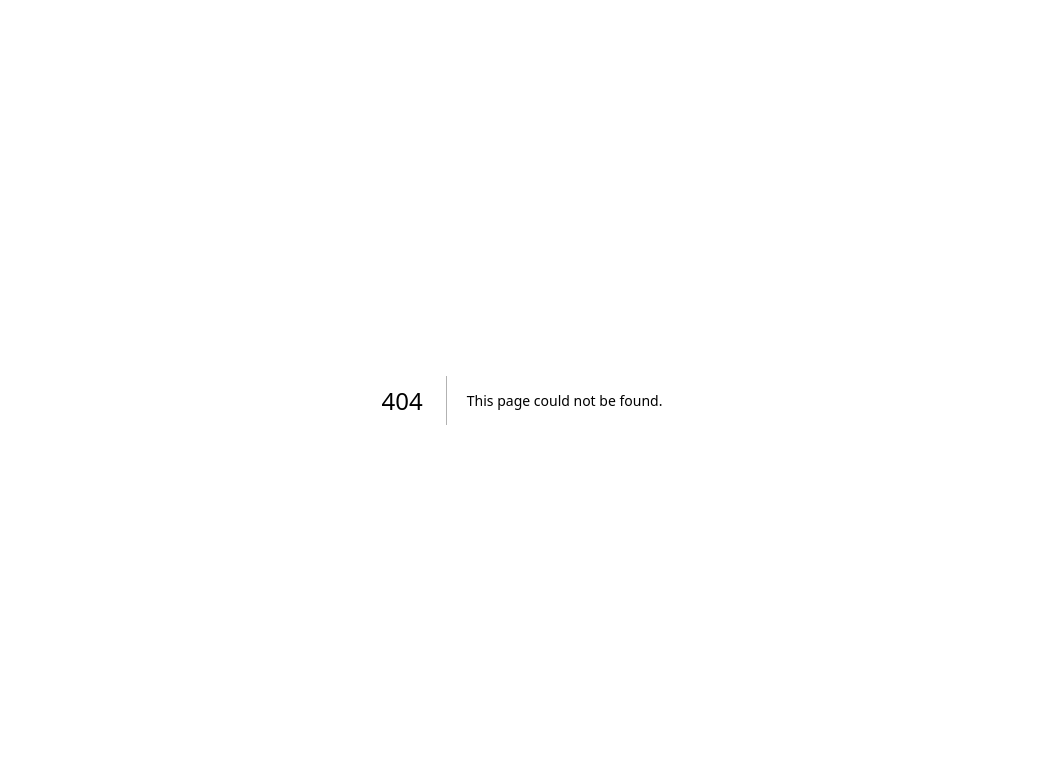
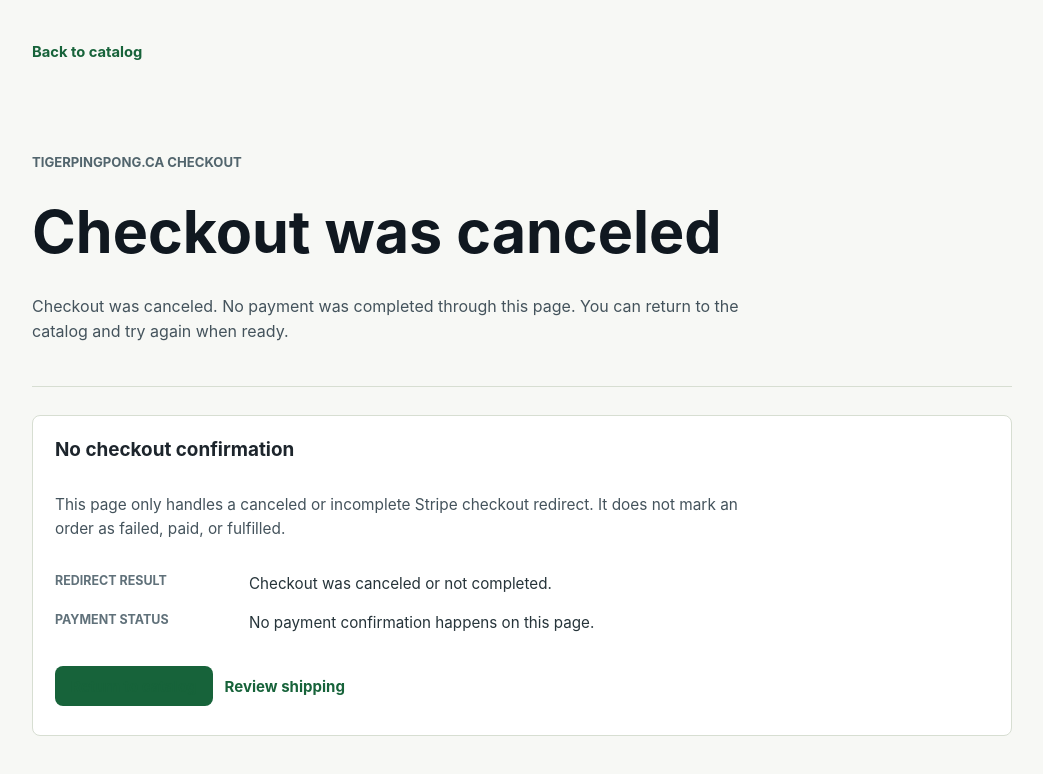
Before and after one commit to Shawnathin/tigerpingpong-platform, a Next.js app in the folder apps/web/: page /checkout/cancel in a window 1280 px wide. Before the commit this address had no page. Shown: the top 774 px of the page, without its empty margins (118-1161 px from the left). Built offline with nearby package versions, Linux system fonts and the light colour scheme.

Commit message:
017: add checkout success and cancel pages

```diff
--- /dev/null
+++ b/apps/web/src/app/checkout/cancel/page.tsx
@@ -0,0 +1,57 @@
+import type { Metadata } from "next";
+
+import styles from "../page.module.css";
+
+export const metadata: Metadata = {
+  title: "Checkout Canceled | Tiger Ping Pong Platform",
+  description: "V1 Stripe checkout cancellation redirect page for Tiger Ping Pong."
+};
+
+export default function CheckoutCancelPage() {
+  return (
+    <main className={styles.page}>
+      <div className={styles.backBar}>
+        <a href="/catalog">Back to catalog</a>
+      </div>
+
+      <section className={styles.header} aria-labelledby="checkout-cancel-title">
+        <p className={styles.eyebrow}>TigerPingPong.ca checkout</p>
+        <h1 className={styles.title} id="checkout-cancel-title">
+          Checkout was canceled
+        </h1>
+        <p className={styles.intro}>
+          Checkout was canceled. No payment was completed through this page. You can return to the
+          catalog and try again when ready.
+        </p>
+      </section>
+
+      <section className={styles.panel} aria-labelledby="checkout-cancel-status-title">
+        <h2 id="checkout-cancel-status-title">No checkout confirmation</h2>
+        <p>
+          This page only handles a canceled or incomplete Stripe checkout redirect. It does not mark
+          an order as failed, paid, or fulfilled.
+        </p>
+
+        <dl className={styles.statusList}>
+          <div>
+            <dt>Redirect result</dt>
+            <dd>Checkout was canceled or not completed.</dd>
+          </div>
+          <div>
+            <dt>Payment status</dt>
+            <dd>No payment confirmation happens on this page.</dd>
+          </div>
+        </dl>
+
+        <div className={styles.actions}>
+          <a className={styles.primaryAction} href="/catalog">
+            Return to catalog
+          </a>
+          <a className={styles.secondaryLink} href="/shipping">
+            Review shipping
+          </a>
+        </div>
+      </section>
+    </main>
+  );
+}
--- /dev/null
+++ b/apps/web/src/app/checkout/page.module.css
@@ -0,0 +1,182 @@
+.page {
+  display: grid;
+  gap: 28px;
+  min-height: 100vh;
+  padding: 34px 20px 64px;
+}
+
+.backBar,
+.header,
+.panel {
+  width: min(100%, 980px);
+  margin: 0 auto;
+}
+
+.backBar a,
+.actions a,
+.secondaryLink {
+  color: #17633a;
+  font-weight: 700;
+  text-decoration: none;
+}
+
+.backBar a {
+  display: inline-flex;
+  min-height: 36px;
+  align-items: center;
+  font-size: 0.92rem;
+}
+
+.backBar a:hover,
+.actions a:hover,
+.secondaryLink:hover {
+  text-decoration: underline;
+}
+
+.header {
+  display: grid;
+  gap: 14px;
+  padding-bottom: 24px;
+  border-bottom: 1px solid #d7ded2;
+}
+
+.eyebrow {
+  margin: 0;
+  color: #52656d;
+  font-size: 0.82rem;
+  font-weight: 700;
+  letter-spacing: 0;
+  text-transform: uppercase;
+}
+
+.title {
+  margin: 0;
+  color: #101820;
+  font-size: clamp(2rem, 5vw, 3.7rem);
+  line-height: 1;
+}
+
+.intro {
+  max-width: 720px;
+  margin: 0;
+  color: #44535c;
+  font-size: 1rem;
+  line-height: 1.55;
+}
+
+.panel {
+  display: grid;
+  gap: 18px;
+  padding: 22px;
+  border: 1px solid #d7ded2;
+  border-radius: 8px;
+  background: #ffffff;
+}
+
+.panel h2 {
+  margin: 0;
+  color: #1d252c;
+  font-size: 1.18rem;
+}
+
+.panel p {
+  max-width: 720px;
+  margin: 0;
+  color: #44535c;
+  font-size: 0.96rem;
+  line-height: 1.55;
+}
+
+.statusList {
+  display: grid;
+  gap: 10px;
+  margin: 0;
+}
+
+.statusList div {
+  display: grid;
+  grid-template-columns: minmax(120px, 180px) 1fr;
+  gap: 14px;
+  min-width: 0;
+}
+
+.statusList dt {
+  color: #60717a;
+  font-size: 0.78rem;
+  font-weight: 700;
+  text-transform: uppercase;
+}
+
+.statusList dd {
+  margin: 0;
+  color: #26343a;
+  font-size: 0.95rem;
+  line-height: 1.45;
+  overflow-wrap: anywhere;
+}
+
+.reference {
+  display: grid;
+  gap: 4px;
+  padding-top: 4px;
+  color: #60717a;
+  font-size: 0.82rem;
+  line-height: 1.45;
+}
+
+.reference span {
+  font-weight: 700;
+  text-transform: uppercase;
+}
+
+.reference code {
+  color: #44535c;
+  font-family:
+    "SFMono-Regular",
+    Consolas,
+    "Liberation Mono",
+    monospace;
+  overflow-wrap: anywhere;
+}
+
+.actions {
+  display: flex;
+  flex-wrap: wrap;
+  gap: 12px;
+  align-items: center;
+}
+
+.primaryAction {
+  display: inline-flex;
+  min-height: 40px;
+  align-items: center;
+  justify-content: center;
+  padding: 0 16px;
+  border-radius: 8px;
+  background: #17633a;
+  color: #ffffff;
+  font-size: 0.94rem;
+}
+
+.primaryAction:hover {
+  background: #124f2e;
+  text-decoration: none;
+}
+
+.secondaryLink {
+  display: inline-flex;
+  min-height: 40px;
+  align-items: center;
+  font-size: 0.94rem;
+}
+
+@media (max-width: 560px) {
+  .page {
+    padding-top: 24px;
+  }
+
+  .statusList div {
+    grid-template-columns: 1fr;
+    gap: 4px;
+  }
+}
```
Also changed, not shown: apps/web/src/app/checkout/success/page.tsx (added, +82 -0 lines), 1 other file (tests, documents, lock files or other folders).
